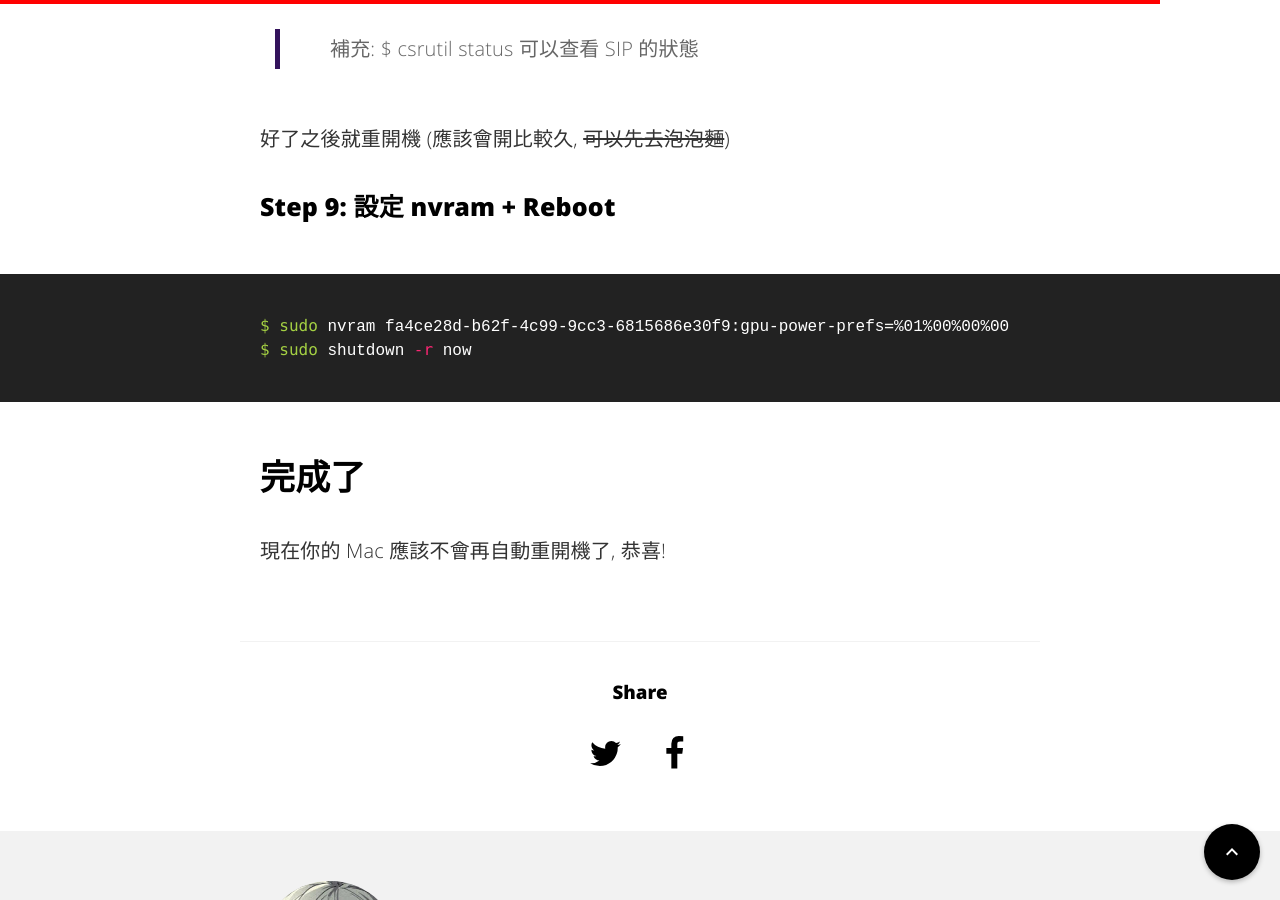
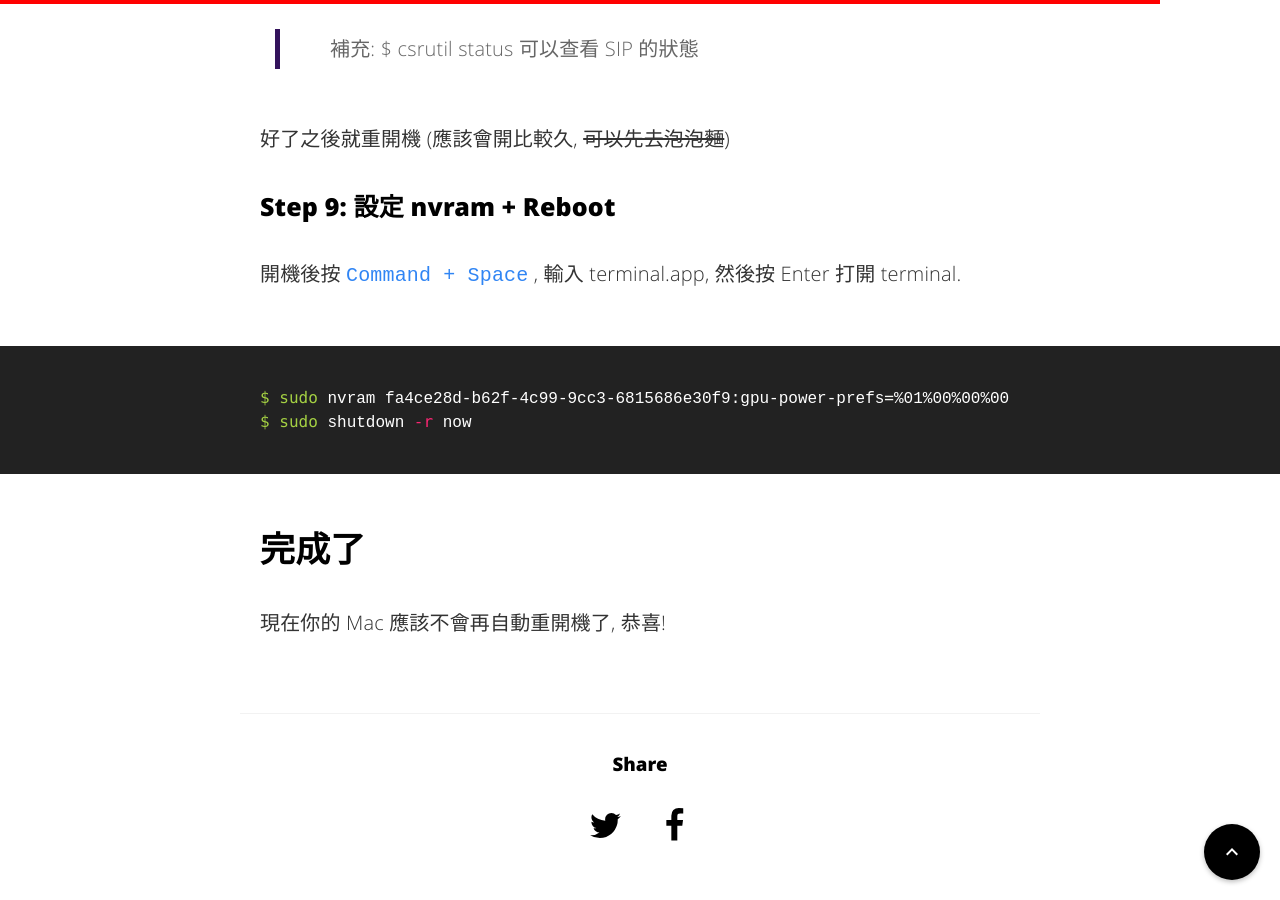
Before and after one commit to sunpun190/sunpun190.github.io, a Jekyll site: the page built from _posts/2021-04-14-fix-mac-gc.md, in a window 1280 px wide and 900 px high, scrolled down 4155 px. Built offline with Jekyll 4.4.1, drawn with Linux system fonts in a browser that asks for light colours.

Commit message:
Edited post

```diff
--- a/_posts/2021-04-14-fix-mac-gc.md
+++ b/_posts/2021-04-14-fix-mac-gc.md
@@ -95,6 +95,8 @@ $ csrutil enable
 
 ### Step 9: 設定 nvram + Reboot
 
+開機後按 `Command + Space` , 輸入 terminal.app, 然後按 Enter 打開 terminal.
+
 {% highlight shell lineanchors %}
 $ sudo nvram fa4ce28d-b62f-4c99-9cc3-6815686e30f9:gpu-power-prefs=%01%00%00%00
 $ sudo shutdown -r now
```
